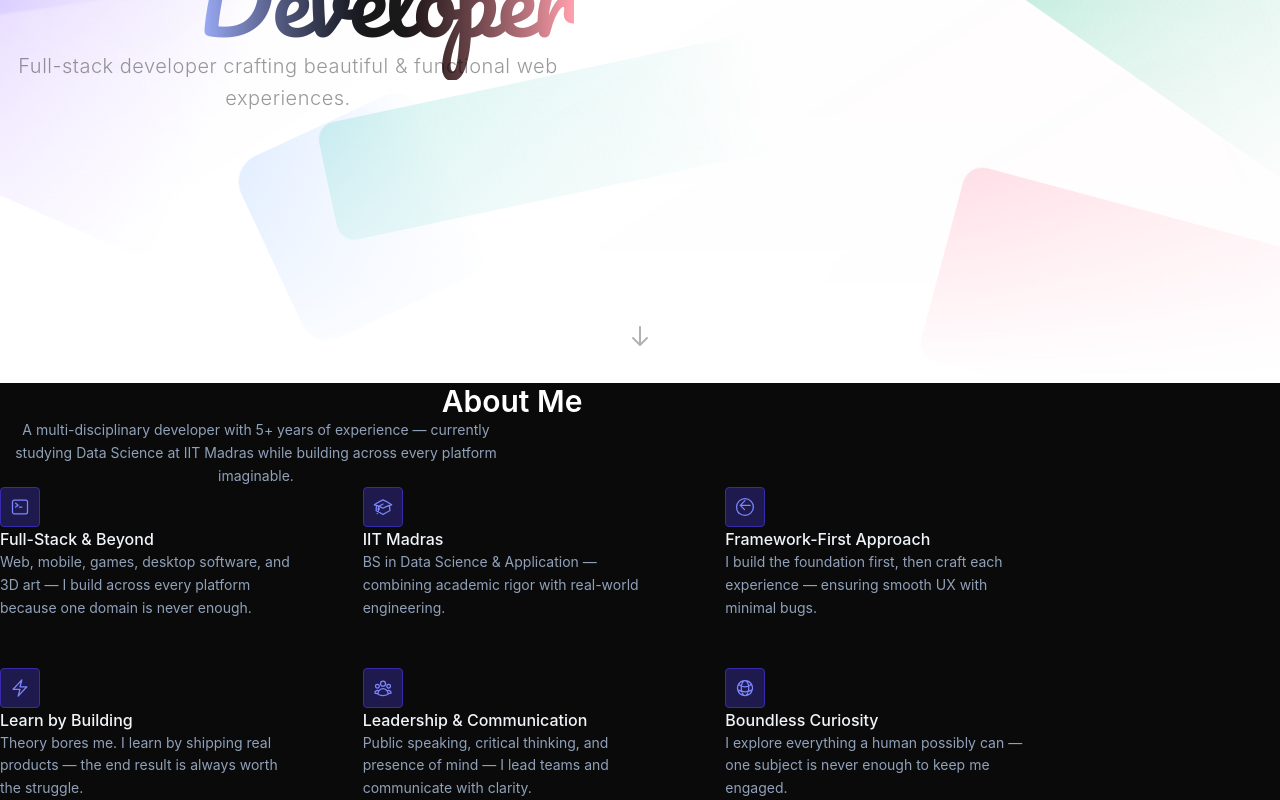
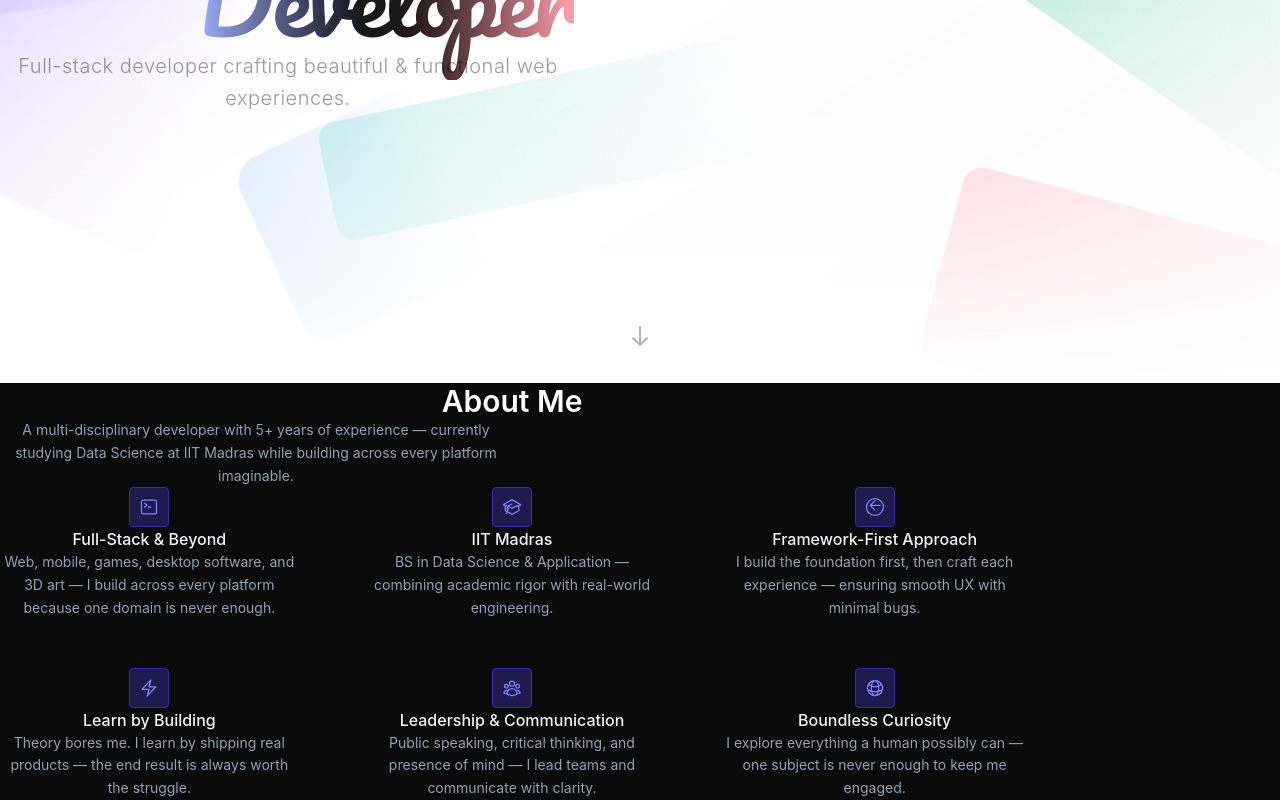
Before and after one commit to 25f3002130/portfolio, a Next.js app: page / in a window 1280 px wide. Shown: the part 417-1217 px from the top of the page. Built offline with nearby package versions, Linux system fonts and the light colour scheme.

Commit message:
Center-align About section cards

```diff
--- a/components/about.tsx
+++ b/components/about.tsx
@@ -88,12 +88,14 @@ export default function AboutMe() {
               transition={{ duration: 0.4, delay: i * 0.08 }}
               viewport={{ once: true }}
             >
+              <div className="flex flex-col items-center text-center">
                 <div className="size-10 p-2 bg-indigo-950 border border-indigo-800 rounded flex items-center justify-center text-indigo-400">
                   {item.icon}
                 </div>
                 <div className="mt-5 space-y-2">
                   <h3 className="text-base font-medium text-slate-100">{item.title}</h3>
                   <p className="text-sm text-slate-400 leading-relaxed">{item.desc}</p>
+                </div>
               </div>
             </motion.div>
           ))}
```
Lines whose indentation alone changed are shown as unchanged.
